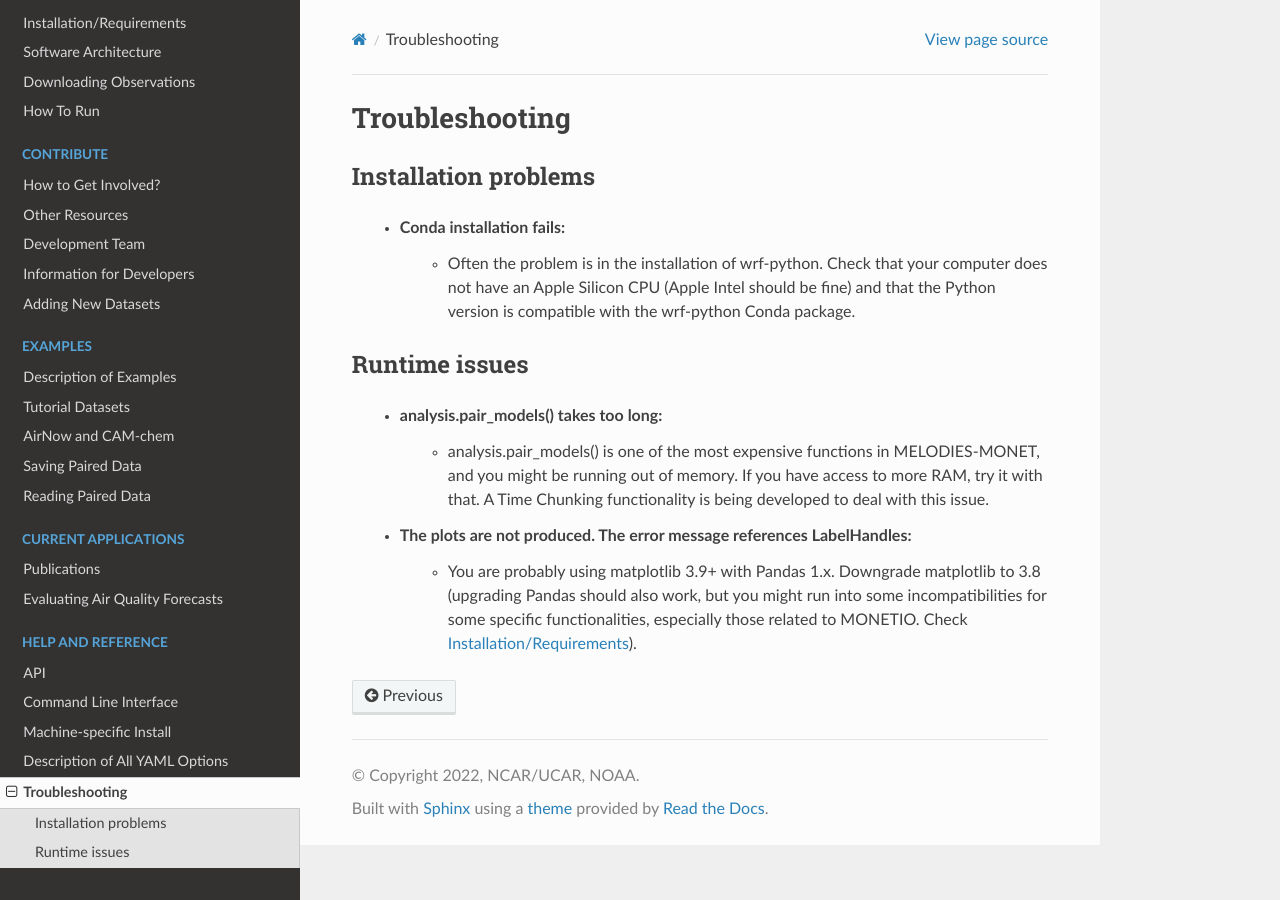
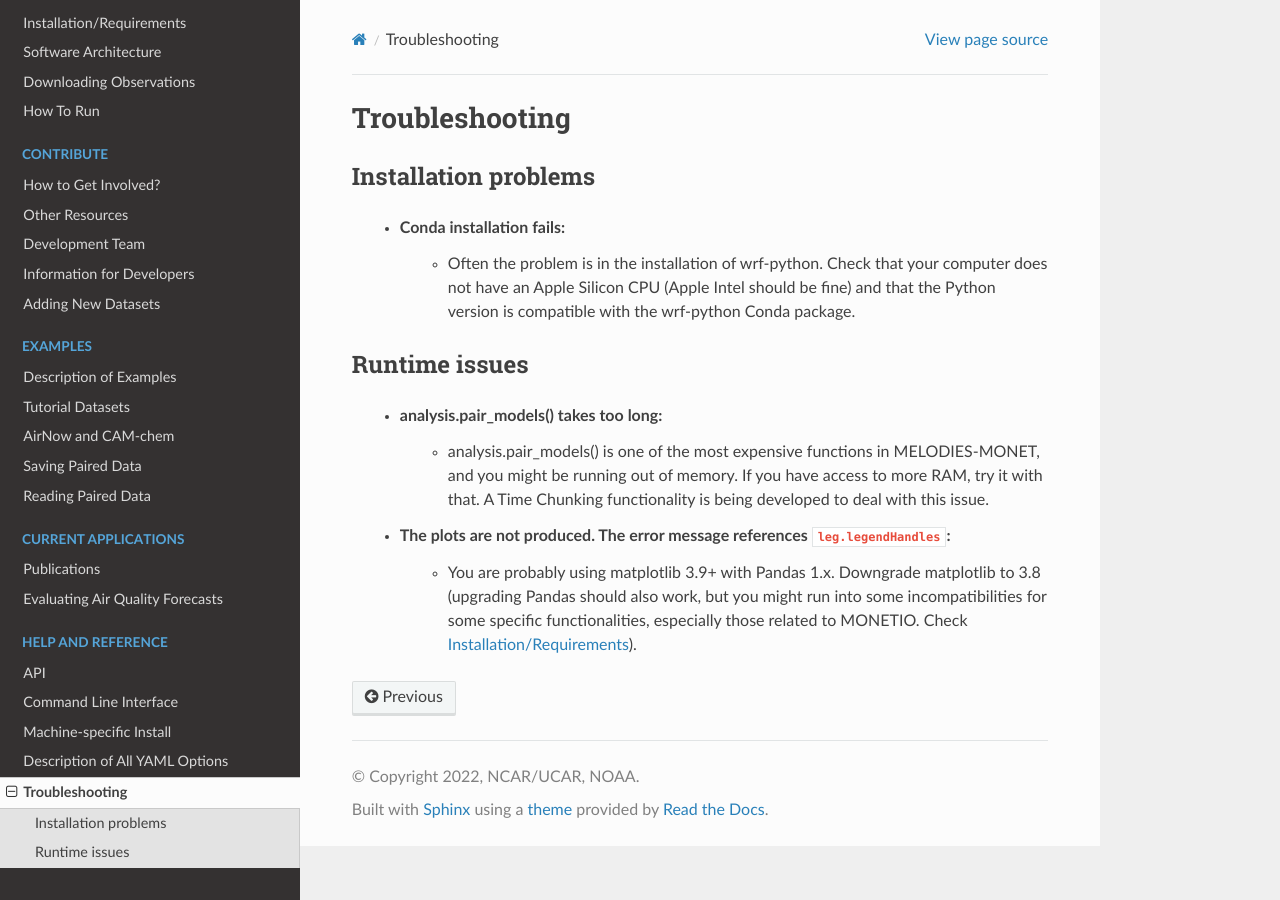
Before and after one commit to NOAA-CSL/MELODIES-MONET, a Sphinx documentation site: the page built from docs/appendix/troubleshooting.rst, in a window 1280 px wide. Built offline with Sphinx 7.4.7 and the Read the Docs theme 2.0.0, drawn with Linux system fonts in a browser that asks for light colours; pages that are not in the unit, such as notebooks, are missing from menus.

Commit message:
Update docs/appendix/troubleshooting.rst
Co-authored-by: Zachary Moon <zmoon92@gmail.com>

```diff
--- a/docs/appendix/troubleshooting.rst
+++ b/docs/appendix/troubleshooting.rst
@@ -10,5 +10,5 @@ Runtime issues
 --------------
     * analysis.pair_models() takes too long:
         * analysis.pair_models() is one of the most expensive functions in MELODIES-MONET, and you might be running out of memory. If you have access to more RAM, try it with that. A Time Chunking functionality is being developed to deal with this issue.
-    * The plots are not produced. The error message references LabelHandles:
+    * The plots are not produced. The error message references ``leg.legendHandles``:
         * You are probably using matplotlib 3.9+ with Pandas 1.x. Downgrade matplotlib to 3.8 (upgrading Pandas should also work, but you might run into some incompatibilities for some specific functionalities, especially those related to MONETIO. Check :doc:`/getting_started/installation`).
```
